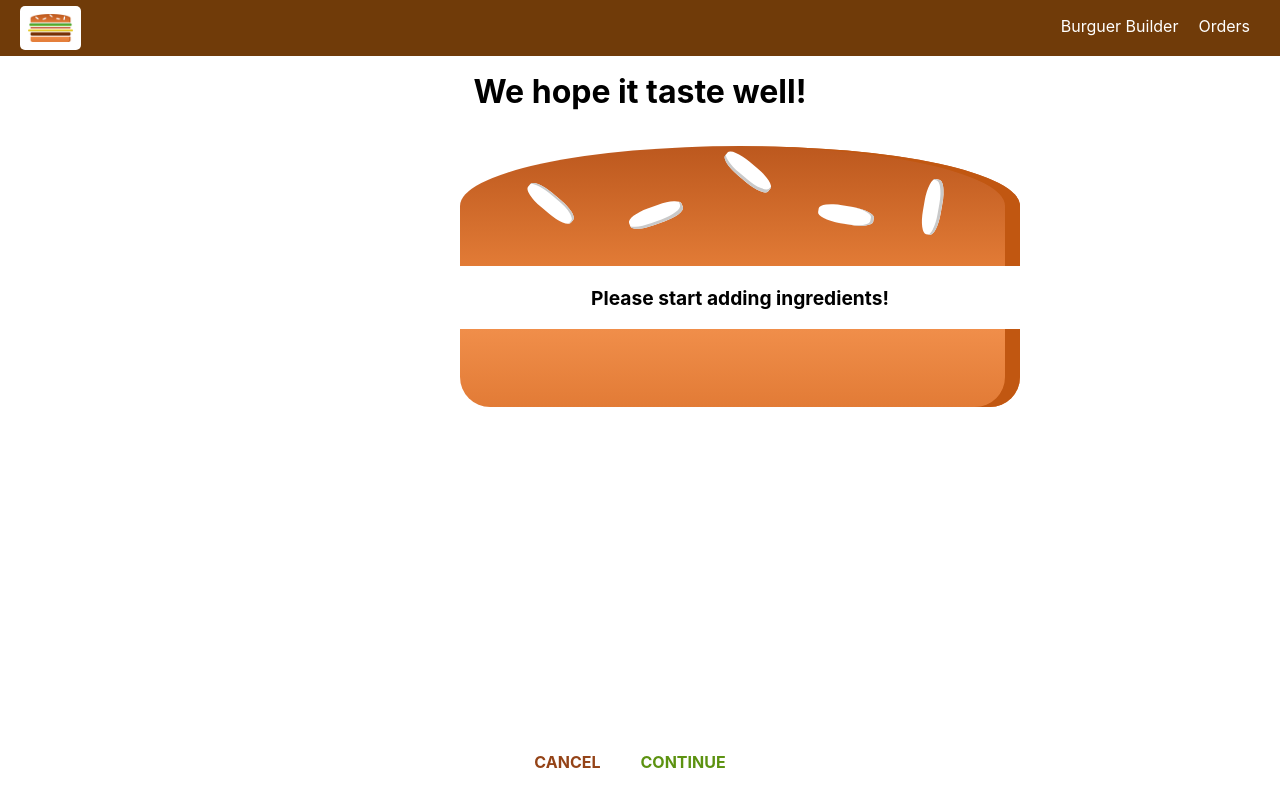
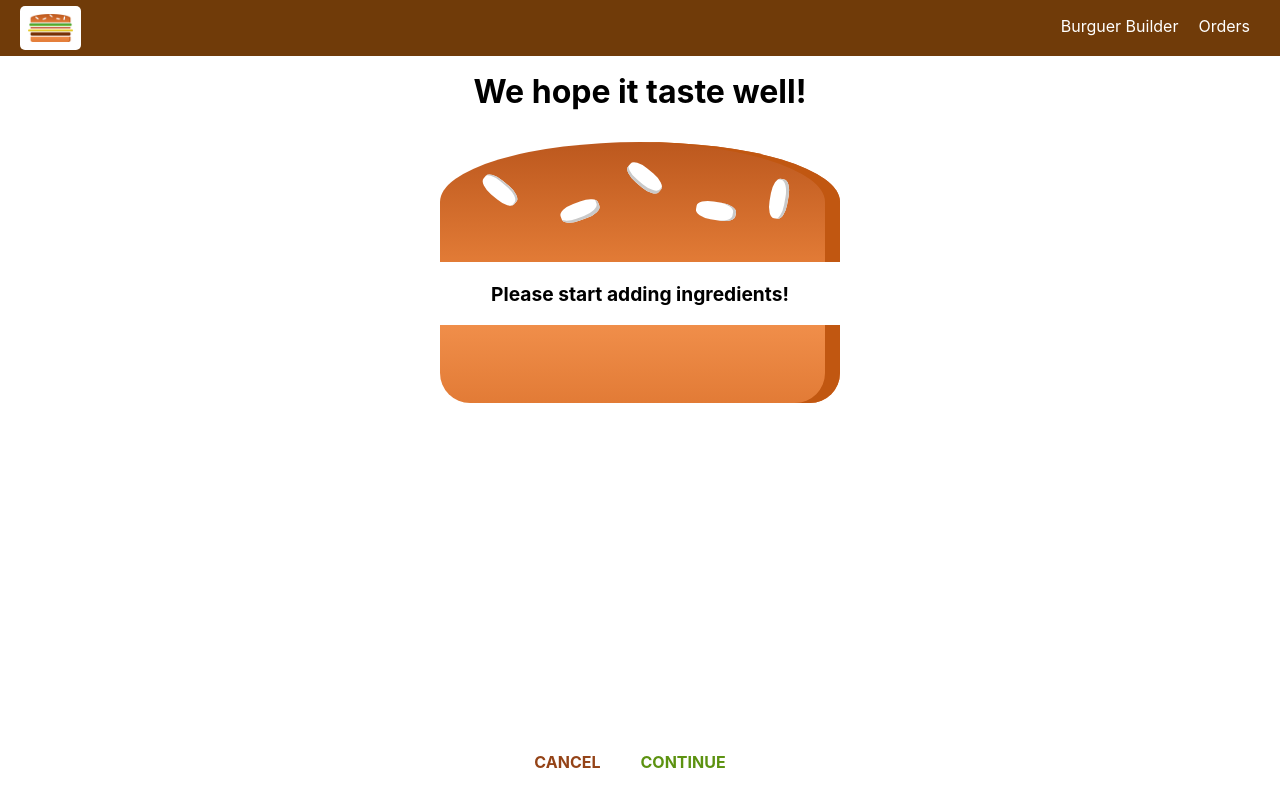
Before and after one commit to RodrigoTomeES/burger-builder, a React (Create React App) app: page /checkout in a window 1280 px wide. Built offline with nearby package versions, Linux system fonts and the light colour scheme.

Commit message:
Fixed some responsive issues in Burger and CheckoutSummary

```diff
--- a/src/components/Burger/Burger.module.css
+++ b/src/components/Burger/Burger.module.css
@@ -15,7 +15,7 @@
     }
 }
 
-@media (min-width: 500px) and (min-height: 401px) {
+@media (min-width: 700px) and (min-height: 500px) {
     .Burger {
         width: 450px;
         height: 400px;
--- a/src/components/Order/CheckoutSummary/CheckoutSummary.js
+++ b/src/components/Order/CheckoutSummary/CheckoutSummary.js
@@ -8,7 +8,7 @@ const checkoutSummary = (props) => {
     return(
         <div className={classes.CheckoutSummary}>
             <h1>We hope it taste well!</h1>
-            <div style={{width: '100%', margin: 'auto'}}>
+            <div style={{width: '100%', margin: 'auto', display: 'flex'}}>
                 <Burger ingredients={props.ingredients} />
             </div>
             <Button btnType="Danger" clicked={props.checkoutCancelled}>CANCEL</Button>
```
